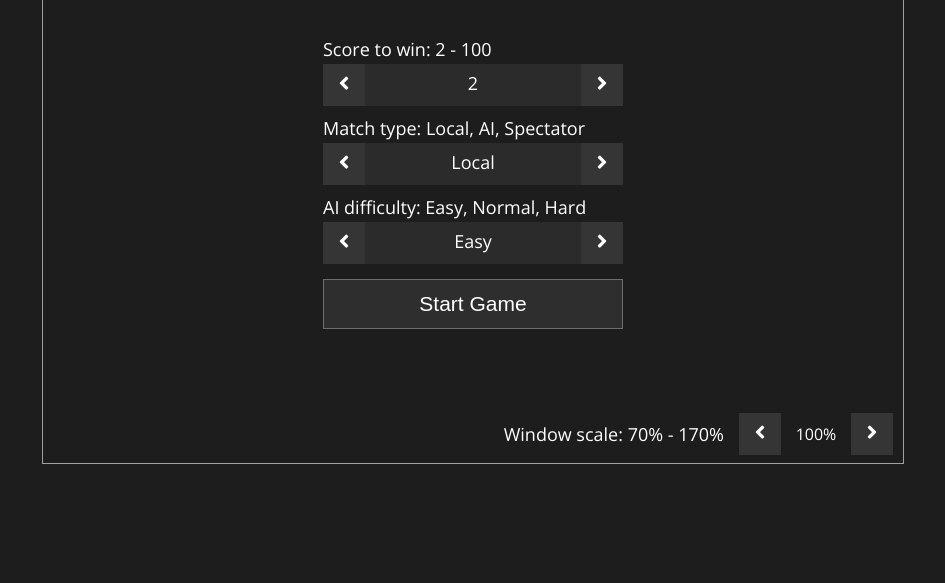
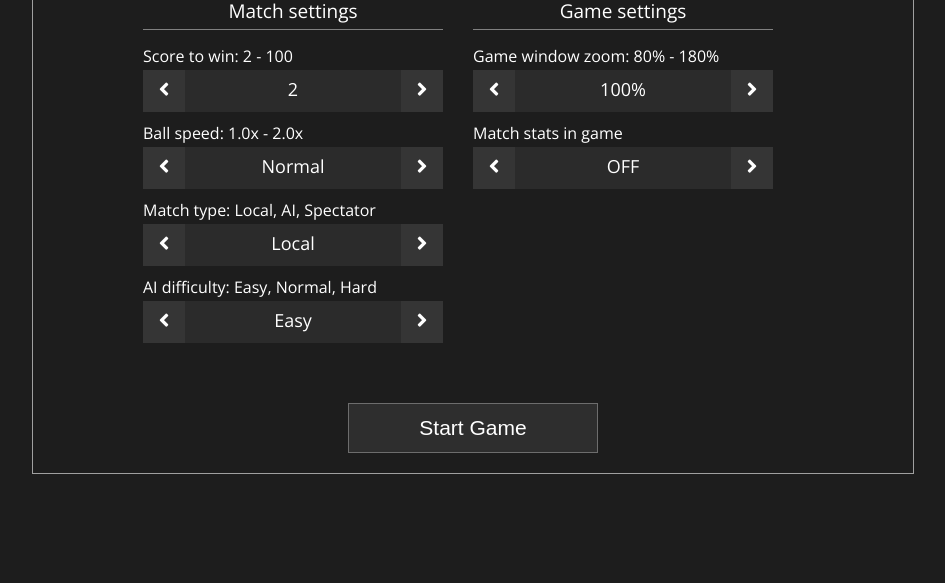
Before and after one commit to paveldrobny/JS-Game_PingPong, a plain HTML site: page index.html in a window 1280 px wide. Shown: the part 217-800 px from the top of the page, without its empty margins (167-1112 px from the left). Drawn offline with nearby package versions, Linux system fonts and the light colour scheme.

Commit message:
update Game

```diff
--- a/event.js
+++ b/event.js
@@ -11,26 +11,36 @@ let canvas = document.getElementById("canvas"),
   textAI_Diff = document.getElementById("textAI_Diff"),
   mAI_Dif = document.getElementById("mAI_Dif"),
   pAI_Dif = document.getElementById("pAI_Dif"),
-  textZoom = document.getElementById("textZoom");
-mZoom = document.getElementById("mZoom"),
+  textZoom = document.getElementById("textZoom"),
+  mZoom = document.getElementById("mZoom"),
   pZoom = document.getElementById("pZoom"),
+  textBallSpeed = document.getElementById("textBallSpeed"),
+  mBallSpeed = document.getElementById("mBallSpeed"),
+  pBallSpeed = document.getElementById("pBallSpeed"),
+  textStatGame = document.getElementById("textStatGame"),
+  mStatGame = document.getElementById("mStatGame"),
+  pStatGame = document.getElementById("pStatGame");
 
-
-  canvas.width = 860;
-canvas.height = 560;
+canvas.width = 880;
+canvas.height = 580;
 
 var AI_Pos = canvas.height / 2 - 41;
 
-var MatchType_arr = ["Local", "AI", "Spectator"];
-var matchType_index = 0;
+var x_ballSpeed = 4,
+  y_ballSpeed = x_ballSpeed * -1;
 
-var AI_difficulty_arr = ["Easy", "Normal", "Hard"];
-var AI_difficulty_index = 0;
+var MatchType_arr = ["Local", "AI", "Spectator"],
+  AI_difficulty_arr = ["Easy", "Normal", "Hard"],
+  Zoom_arr = ["80%", "90%", "100%",
+    "110%", "120%", "130%", "140%", "150%", "160%", "170%", "180%"],
+  BallSpeed_arr = ["Normal", "1.2x", "1.4x", "1.6x", "1.8x", "2x"],
+  MatchStats_arr = ["OFF", "ON"];
 
-var Zoom_arr = ["70%", "80%", "90%", "100%",
-  "110%", "120%", "130%", "140%", "150%", "160%", "170%"];
-var Zoom_index = 3; // Default 100%
-
+var matchType_index = 0,
+  AI_difficulty_index = 0,
+  Zoom_index = 2, // Default 100 zoom%
+  Ball_index = 0,
+  MatchStats_index = 0;
 
 //#region INIT
 let player1 = new Player(15, AI_Pos, "green");
@@ -39,7 +49,6 @@ let ball = new Ball(canvas.width / 2, canvas.height / 2, 10, "gray");
 let input = new Input();
 let gameM = new GameManager();
 let ui = new UI();
-textScore.innerHTML = gameM.scoreToEnd;
 //#endregion
 
 
@@ -69,8 +78,6 @@ Player.prototype.move = function () {
 function Ball(x, y, r, color) {
   this.x = x;
   this.y = y;
-  xS = 4;
-  yS = -4;
   this.r = r;
   this.color = color;
 }
@@ -85,21 +92,18 @@ Ball.prototype.draw = function () {
 
 Ball.prototype.move = function () {
   if (this.y > canvas.height - this.r || this.y < 0 + this.r) {
-    yS = -yS;
+    y_ballSpeed = -y_ballSpeed;
   }
-
   if (this.x > player1.x && this.x < player1.x + 10 && this.y > player1.y && this.y < player1.y + player1.h) {
-    xS = -xS;
+    x_ballSpeed = -x_ballSpeed;
   }
   if (this.x > player2.x && this.x < player2.x + 10 && this.y > player2.y && this.y < player2.y + player2.h) {
-    xS = -xS;
+    x_ballSpeed = -x_ballSpeed;
   }
   if (gameM.gameStart && gameM.gameEnd == false) {
-    this.x += xS;
-    this.y += yS;
+    this.x += x_ballSpeed;
+    this.y += y_ballSpeed;
   }
-  console.log("GS " + gameM.gameStart)
-  console.log("GE " + gameM.gameEnd)
 }
 
 Ball.prototype.restart = function () {
@@ -217,7 +221,7 @@ GameManager.prototype.addScore = function () {
     ui.winPlayer();
     ui.message("Press the Spacebar to return to the menu.");
   } else {
-    // Else UI
+    ui.remainingScore();
   }
 }
 
@@ -225,14 +229,12 @@ GameManager.prototype.addScore = function () {
 GameManager.prototype.mScoreToEnd = function () {
   if (gameM.scoreToEnd > 2) {
     gameM.scoreToEnd -= 2;
-    textScore.innerHTML = gameM.scoreToEnd;
   }
 }
 
 GameManager.prototype.pScoreToEnd = function () {
   if (gameM.scoreToEnd < 100) {
     gameM.scoreToEnd += 2;
-    textScore.innerHTML = gameM.scoreToEnd;
   }
 }
 
@@ -242,7 +244,6 @@ GameManager.prototype.mMatchType = function () {
   } else {
     matchType_index--;
   }
-  textMatchType.innerHTML = MatchType_arr[matchType_index];
 }
 
 GameManager.prototype.pMatchType = function () {
@@ -251,7 +252,6 @@ GameManager.prototype.pMatchType = function () {
   } else {
     matchType_index++;
   }
-  textMatchType.innerHTML = MatchType_arr[matchType_index];
 }
 
 GameManager.prototype.mAI_Dif = function () {
@@ -260,7 +260,6 @@ GameManager.prototype.mAI_Dif = function () {
   } else {
     AI_difficulty_index--;
   }
-  textAI_Diff.innerHTML = AI_difficulty_arr[AI_difficulty_index];
 }
 
 GameManager.prototype.pAI_Dif = function () {
@@ -269,7 +268,6 @@ GameManager.prototype.pAI_Dif = function () {
   } else {
     AI_difficulty_index++;
   }
-  textAI_Diff.innerHTML = AI_difficulty_arr[AI_difficulty_index];
 }
 
 GameManager.prototype.mZoom = function () {
@@ -278,8 +276,6 @@ GameManager.prototype.mZoom = function () {
   } else {
     Zoom_index--;
   }
-  textZoom.innerHTML = Zoom_arr[Zoom_index];
-  document.body.style.zoom = Zoom_arr[Zoom_index];
 }
 
 GameManager.prototype.pZoom = function () {
@@ -288,21 +284,59 @@ GameManager.prototype.pZoom = function () {
   } else {
     Zoom_index++;
   }
-  textZoom.innerHTML = Zoom_arr[Zoom_index];
-  document.body.style.zoom = Zoom_arr[Zoom_index];
 }
 
+GameManager.prototype.mBallSpeed = function () {
+  if (Ball_index <= 0) {
+    Ball_index = 0
+  } else {
+    Ball_index--;
+  }
+}
+
+GameManager.prototype.pBallSpeed = function () {
+  if (Ball_index >= BallSpeed_arr.length - 1) {
+    Ball_index = BallSpeed_arr.length - 1;
+  } else {
+    Ball_index++;
+  }
+}
+
+GameManager.prototype.mStatGame = function () {
+  if (MatchStats_index <= 0) {
+    MatchStats_index = 0
+  } else {
+    MatchStats_index--;
+  }
+}
+
+GameManager.prototype.pStatGame = function () {
+  if (MatchStats_index >= MatchStats_arr.length - 1) {
+    MatchStats_index = MatchStats_arr.length - 1;
+  } else {
+    MatchStats_index++;
+  }
+}
 
 GameManager.prototype.startGame = function () {
   gameM.gameStart = true;
   menu.style.display = "none";
 }
 
+GameManager.prototype.checkScoreToWin = function () {
+  a = this.p1Score;
+  b = this.p2Score;
+  if (a > b) return `Player 1 needs ${this.scoreToEnd - a} scores to win`;
+  else if (a < b) return `Player 2 needs ${this.scoreToEnd - b} scores to win`;
+  else return `Both Player needs ${this.scoreToEnd - a} scores to win`
+}
+
 GameManager.prototype.endGame = function () {
   a = this.p1Score;
   b = this.p2Score;
   if (a > b) return "Player 1";
-  else return "Player 2";
+  else if (a < b) return "Player 2";
+  else return "Player 1's score is equal to Player 2's"
 }
 
 GameManager.prototype.AI = function () {
@@ -361,11 +395,47 @@ UI.prototype.message = function (mess) {
   context.textAlign = 'center';
   context.fillText(mess, x / 2, y - 26);
 }
+
+UI.prototype.remainingScore = function () {
+  context.font = '19px sans-serif';
+  context.fillStyle = 'rgba(144, 144, 144, 0.8)';
+  context.textAlign = 'center';
+  context.fillText(gameM.checkScoreToWin(), x / 2, y - 26);
+}
+
+UI.prototype.GameStats = function () {
+  context.font = '15px sans-serif';
+  context.fillStyle = 'rgba(144, 144, 144, 0.35)';
+  context.textAlign = 'left';
+  context.fillText("Ball speed: " + BallSpeed_arr[Ball_index], 10, 20);
+  context.fillText("Match type: " + MatchType_arr[matchType_index], 10, 41);
+}
+
+UI.prototype.GameStats1 = function () {
+  context.font = '15px sans-serif';
+  context.fillStyle = 'rgba(144, 144, 144, 0.35)';
+  context.textAlign = 'right';
+  context.fillText("AI difficulty (if active): " + AI_difficulty_arr[AI_difficulty_index], x - 10, 20);
+  context.fillText("Game window zoom: " + Zoom_arr[Zoom_index], x - 10, 41);
+}
+
+UI.prototype.GameStats2 = function () {
+  context.font = '15px sans-serif';
+  context.fillStyle = 'rgba(144, 144, 144, 0.35)';
+  context.textAlign = 'left';
+  context.fillText("Player 1 y-pos: " + player1.y, 10, y - 15);
+}
+
+UI.prototype.GameStats3 = function () {
+  context.font = '15px sans-serif';
+  context.fillStyle = 'rgba(144, 144, 144, 0.35)';
+  context.textAlign = 'right';
+  context.fillText("Player 2 y-pos:  " + player2.y, x - 10, y - 15);
+}
+
 //#endregion
 
-
 //#region EVENTS
-
 
 window.addEventListener("keydown", input.keyDown);
 window.addEventListener("keyup", input.keyUp);
@@ -378,6 +448,10 @@ mAI_Dif.addEventListener("click", gameM.mAI_Dif);
 pAI_Dif.addEventListener("click", gameM.pAI_Dif);
 mZoom.addEventListener("click", gameM.mZoom);
 pZoom.addEventListener("click", gameM.pZoom);
+mBallSpeed.addEventListener("click", gameM.mBallSpeed);
+pBallSpeed.addEventListener("click", gameM.pBallSpeed);
+mStatGame.addEventListener("click", gameM.mStatGame);
+pStatGame.addEventListener("click", gameM.pStatGame);
 
 //#endregion
 
@@ -396,9 +470,23 @@ function gameLoop() {
     gameM.area();
     gameM.addScore();
     ui.score();
+    if (MatchStats_index == 1) {
+      ui.GameStats();
+      ui.GameStats1();
+      ui.GameStats2();
+      ui.GameStats3();
+    }
   }
   if (!gameM.gameStart) {
     menu.style.display = "block";
+    textScore.innerHTML = gameM.scoreToEnd;
+    textMatchType.innerHTML = MatchType_arr[matchType_index];
+    textAI_Diff.innerHTML = AI_difficulty_arr[AI_difficulty_index];
+    textZoom.innerHTML = Zoom_arr[Zoom_index];
+    document.body.style.zoom = Zoom_arr[Zoom_index];
+    textBallSpeed.innerHTML = BallSpeed_arr[Ball_index];
+    textStatGame.innerHTML = MatchStats_arr[MatchStats_index];
+    x_ballSpeed = Ball_index + 5;
   }
   requestAnimationFrame(gameLoop);
 }
--- a/index.html
+++ b/index.html
@@ -17,12 +17,20 @@
 <body>
     <div id="menu">
         <div id="title">PING PONG on JS</div>
+        <div id="mainMenuCont">
             <div id="menuCont">
+                <div class="cont_title">Match settings</div>
                 <label>Score to win: 2 - 100</label>
                 <div class="selectorContent">
                     <div class="selector_leftBtn" id="mScore"><i class="fas fa-angle-left"></i></div>
                     <div class="selector_text" id="textScore">2</div>
                     <div class="selector_rightBtn" id="pScore"><i class="fas fa-angle-right"></i></div>
+                </div>
+                <label>Ball speed: 1.0x - 2.0x</label>
+                <div class="selectorContent">
+                    <div class="selector_leftBtn" id="mBallSpeed"><i class="fas fa-angle-left"></i></div>
+                    <div class="selector_text" id="textBallSpeed">1x</div>
+                    <div class="selector_rightBtn" id="pBallSpeed"><i class="fas fa-angle-right"></i></div>
                 </div>
                 <label>Match type: Local, AI, Spectator</label>
                 <div class="selectorContent">
@@ -36,16 +44,25 @@
                     <div class="selector_text" id="textAI_Diff">Easy</div>
                     <div class="selector_rightBtn" id="pAI_Dif"><i class="fas fa-angle-right"></i></div>
                 </div>
-            <button class="menuBtn" id="startBtn">Start Game</button>
             </div>
-
-        <div id="window_Settings">
-            <label>Window scale: 70% - 170%</label>
-            <div class="settingsContent">
+            <div id="menuCont">
+                <div class="cont_title">Game settings</div>
+                <label>Game window zoom: 80% - 180%</label>
+                <div class="selectorContent">
                     <div class="selector_leftBtn" id="mZoom"><i class="fas fa-angle-left"></i></div>
-                <div class="settings_text" id="textZoom">100%</div>
+                    <div class="selector_text" id="textZoom">100%</div>
                     <div class="selector_rightBtn" id="pZoom"><i class="fas fa-angle-right"></i></div>
                 </div>
+                <label>Match stats in game</label>
+                <div class="selectorContent">
+                    <div class="selector_leftBtn" id="mStatGame"><i class="fas fa-angle-left"></i></div>
+                    <div class="selector_text" id="textStatGame">OFF</div>
+                    <div class="selector_rightBtn" id="pStatGame"><i class="fas fa-angle-right"></i></div>
+                </div>
+            </div>
+        </div>
+        <div id="startMatch_cont">
+            <button id="startBtn">Start Game</button>
         </div>
     </div>
     <canvas id="canvas"></canvas>
--- a/style.css
+++ b/style.css
@@ -34,71 +34,36 @@ button {
   position: relative;
   text-align: center;
   font-size: 41px;
-  top: 20px;
+  top: 5px;
   color: white;
 }
 
+#mainMenuCont{
+  position: absolute;
+  top: 90px;
+  width: 690px;
+  left: 50%;
+  transform: translateX(-50%);
+}
+
 #menuCont {
-  position: absolute;
+  float: left;
+  position: relative;
+  margin: 0 15px;
   width: 300px;
-  height: 150px;
-  top: 37%;
-  left: 50%;
-  transform: translate(-50%, -50%);
+}
+
+.cont_title{
+  color: white;
+  text-align: center;
+  font-size: 19px;
+  padding-bottom: 5px;
+  margin-bottom: 15px;
+  border-bottom: 1px solid gray;
 }
 
 #menuCont label {
-  font-size: 18px;
-  color: white;
-}
-
-.menuBtn {
-  height: 50px;
-}
-
-.menuBtn {
-  outline: none;
-  transition: .15s;
-  color: white;
-  font-size: 21px;
-  background: rgb(46, 46, 46);
-}
-
-.menuBtn {
-  width: 100%;
-  font-size: 21px;
-  margin: 5px 0;
-}
-
-.menuBtn:hover {
-  border: 3px solid rgb(44, 139, 255);
-}
-
-#window_Settings{
-  position: absolute;
-  right: 3px;
-  bottom: 3px;
-}
-
-#window_Settings label{
-  float: left;
-  line-height: 42px;
-  padding-right: 15px;
-  font-size: 18px;
-  color: white;
-}
-
-.settingsContent {
-  float: left;
-  width: 156px;
-}
-
-.settings_text {
-  float: left;
-  text-align: center;
-  width: 70px;
-  height: 42px;
-  line-height: 42px;
+  font-size: 16px;
   color: white;
 }
 
@@ -141,3 +106,26 @@ button {
   transition: .3s;
   text-align: center;
 }
+
+#startMatch_cont{
+  position: absolute;
+  width: 250px;
+  left: 50%;
+  bottom: 0;
+  transform: translateX(-50%);
+}
+
+#startBtn {
+  outline: none;
+  transition: .15s;
+  color: white;
+  font-size: 21px;
+  width: 100%;
+  height: 50px;
+  margin: 5px 0;
+  background: rgb(46, 46, 46);
+}
+
+#startBtn:hover {
+  border: 3px solid rgb(83, 255, 44);
+}
```
Lines whose indentation alone changed are shown as unchanged.
